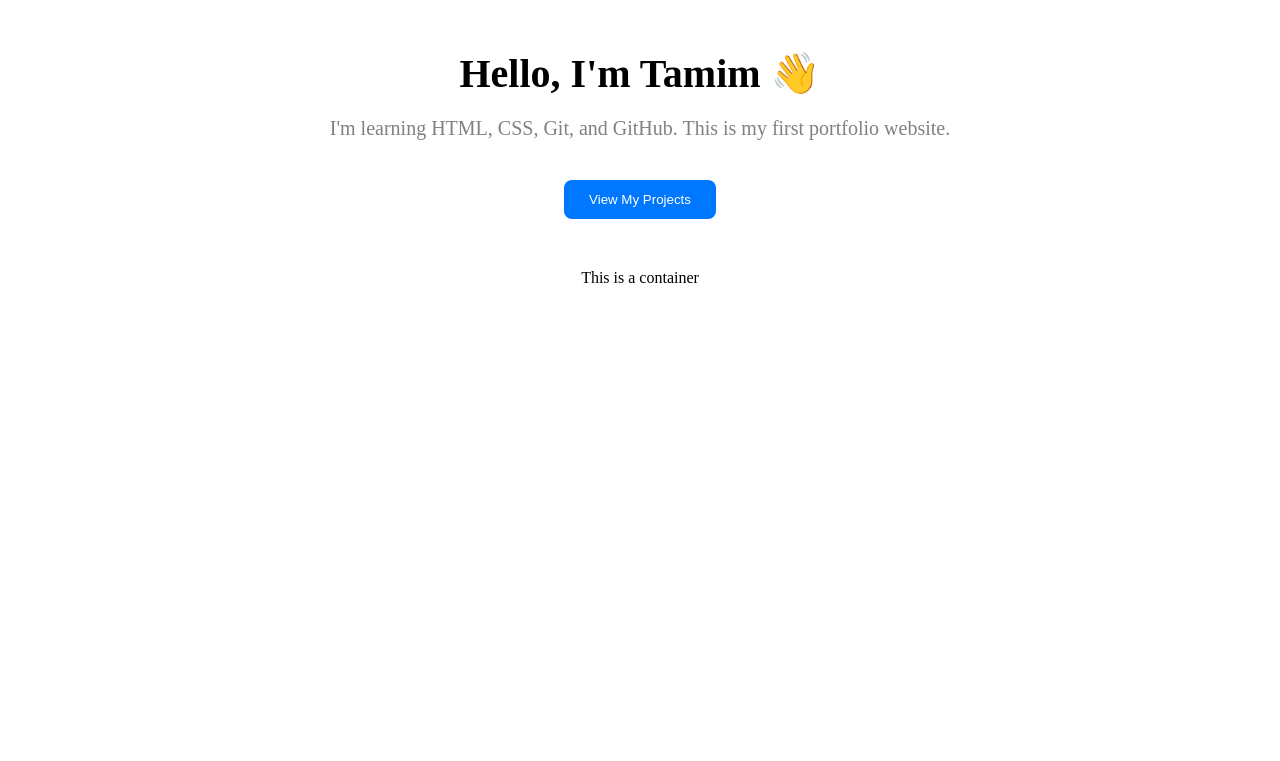
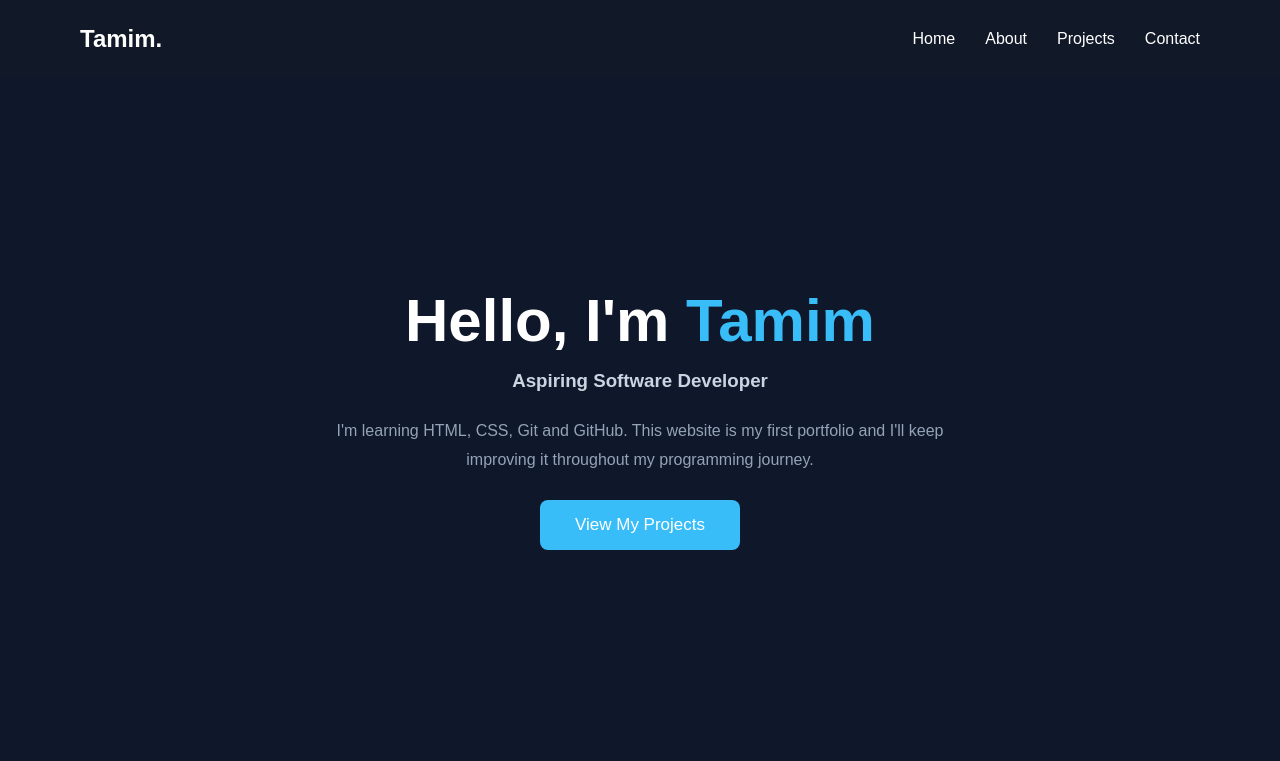
Before and after one commit to iftekhar-VOID/new-user, a plain HTML site: page index.html in a window 1280 px wide. Drawn offline with Linux system fonts and the light colour scheme.

Commit message:
Created portfolio homepage

```diff
--- a/index.html
+++ b/index.html
@@ -1,32 +1,43 @@
  <!DOCTYPE html>
 <html lang="en">
-
 <head>
     <meta charset="UTF-8">
     <meta name="viewport" content="width=device-width, initial-scale=1.0">
+    <title>Ifthekar Hossain Tamim</title>
     <link rel="stylesheet" href="style.css">
-    <title>My Website</title>
 </head>
-
 <body>
 
-    <nav>
-   <div class="container">
-    <h2>Hello, I'm Tamim 👋</h2>
+<nav>
+    <h2>Tamim.</h2>
 
-    <p>
-        I'm learning HTML, CSS, Git, and GitHub.
-        This is my first portfolio website.
-    </p>
+    <ul>
+        <li><a href="#">Home</a></li>
+        <li><a href="#">About</a></li>
+        <li><a href="#">Projects</a></li>
+        <li><a href="#">Contact</a></li>
+    </ul>
+</nav>
 
-    <button>View My Projects</button>
-</div>
-    </nav>
+<section class="hero">
 
-    <div class="container">
-        This is a container
+    <div class="hero-text">
+
+        <h1>Hello, I'm <span>Tamim</span></h1>
+
+        <h3>Aspiring Software Developer</h3>
+
+        <p>
+            I'm learning HTML, CSS, Git and GitHub.
+            This website is my first portfolio and I'll keep improving it
+            throughout my programming journey.
+        </p>
+
+        <button>View My Projects</button>
+
     </div>
 
+</section>
+
 </body>
-
 </html>
--- a/style.css
+++ b/style.css
@@ -1,29 +1,75 @@
-.container{
-    width: 80%;
-    margin: 50px auto;
-    text-align: center;
+*{
+    margin:0;
+    padding:0;
+    box-sizing:border-box;
+    font-family:Arial, Helvetica, sans-serif;
 }
 
-.container h2{
-    font-size: 40px;
-    margin-bottom: 20px;
+body{
+    background:#0f172a;
+    color:white;
 }
 
-.container p{
-    font-size: 20px;
-    color: gray;
+nav{
+    display:flex;
+    justify-content:space-between;
+    align-items:center;
+    padding:25px 80px;
+    background:#111827;
+}
+
+nav ul{
+    display:flex;
+    list-style:none;
+    gap:30px;
+}
+
+nav a{
+    color:white;
+    text-decoration:none;
+}
+
+.hero{
+    height:85vh;
+    display:flex;
+    justify-content:center;
+    align-items:center;
+    text-align:center;
+    padding:30px;
+}
+
+.hero h1{
+    font-size:60px;
+}
+
+.hero span{
+    color:#38bdf8;
+}
+
+.hero h3{
+    margin-top:15px;
+    color:#cbd5e1;
+}
+
+.hero p{
+    max-width:650px;
+    margin:25px auto;
+    line-height:1.8;
+    color:#94a3b8;
 }
 
 button{
-    margin-top: 20px;
-    padding: 12px 25px;
-    border: none;
-    background: #0077ff;
-    color: white;
-    border-radius: 8px;
-    cursor: pointer;
+    padding:15px 35px;
+    border:none;
+    border-radius:8px;
+    background:#38bdf8;
+    color:white;
+    font-size:17px;
+    cursor:pointer;
+    transition:.3s;
 }
 
 button:hover{
-    background: #005ecc;
+    background:#0284c7;
+    transform:translateY(-3px);
 }
```
